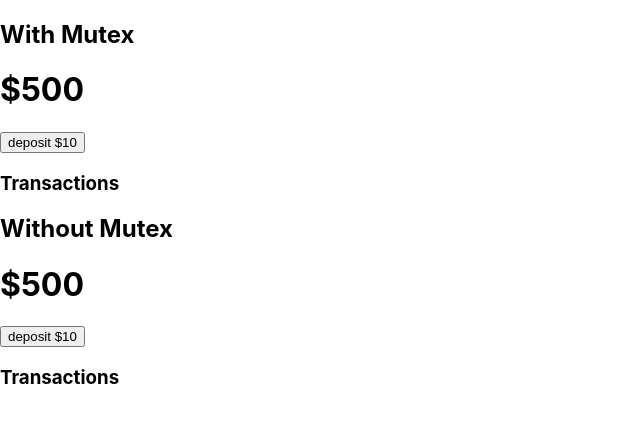
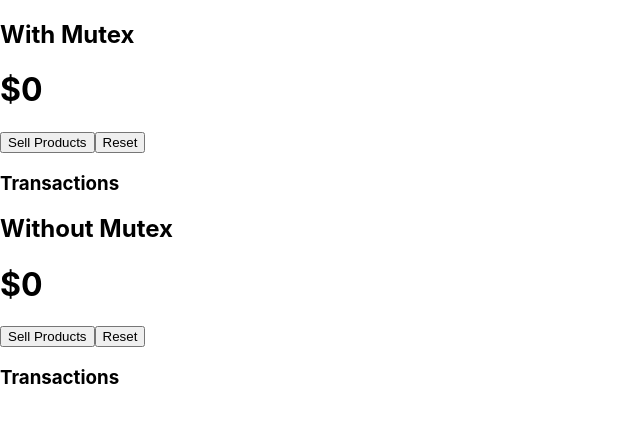
Before and after one commit to ghuong/mutex-bank-client, a React (Create React App) app: page / in a window 1280 px wide. Shown: the top 422 px of the page, without its empty margins (0-640 px from the left). Built offline with nearby package versions, Linux system fonts and the light colour scheme; the HTML template or start-up script is replaced by a standard one.

Commit message:
Simulate sales transactions with and without mutex

```diff
--- a/src/App.js
+++ b/src/App.js
@@ -3,8 +3,8 @@ import AccountDisplay from "./components/AccountDisplay";
 function App() {
   return (
     <div className="App">
-      <AccountDisplay accountName="With Mutex" startingBalance={500} />
-      <AccountDisplay accountName="Without Mutex" startingBalance={500} />
+      <AccountDisplay accountName="With Mutex" startingBalance={0} useMutex={true} />
+      <AccountDisplay accountName="Without Mutex" startingBalance={0} />
     </div>
   );
 }
--- a/src/components/AccountDisplay.js
+++ b/src/components/AccountDisplay.js
@@ -4,30 +4,43 @@ import AccountBalance from "./AccountBalance";
 import Button from "./Button";
 import TransactionsList from "./TransactionsList";
 
-const AccountDisplay = ({ accountName, startingBalance }) => {
-  const [balance, setBalance] = useState(startingBalance);
+import simulateTransactions from "../services/transactions";
+
+const AccountDisplay = ({ accountName, useMutex = false }) => {
+  const [balance, setBalance] = useState(0);
   const [transactions, setTransactions] = useState([]);
 
-  const deposit = (amount) => {
-    const newBalance = balance + amount;
-    setBalance(balance + amount);
-    setTransactions(
-      transactions.concat({
-        oldBalance: balance,
-        newBalance
-      })
-    );
+  const resetSimulation = () => {
+    setBalance(0);
+    setTransactions([]);
+  }
+
+  const runSimulatedTransactions = async () => {
+    const transactionRequests = [
+      { product: "coffee", price: 100 },
+      { product: "tea", price: 100 },
+      { product: "grapes", price: 100 },
+      { product: "olives", price: 100 },
+    ];
+    console.log("simulating...");
+    const result = await simulateTransactions(balance, transactionRequests, useMutex);
+    console.log("result", result);
+    setBalance(result.balance);
+    setTransactions(transactions.concat(result.operations));
   };
 
-  const depositAmount = 10;
   return (
     <div className="account-display">
       <div className="account-details">
         <h2>{accountName}</h2>
         <AccountBalance balance={balance} />
         <Button
-          handleClick={() => deposit(depositAmount)}
-          text={`deposit $${depositAmount}`}
+          handleClick={runSimulatedTransactions}
+          text="Sell Products"
+        />
+        <Button
+          handleClick={resetSimulation}
+          text="Reset"
         />
       </div>
       <TransactionsList transactions={transactions} />
--- a/src/components/Transaction.js
+++ b/src/components/Transaction.js
@@ -1,11 +1,11 @@
 
 const Transaction = ({ transaction }) => {
-  const { oldBalance, newBalance } = transaction;
+  const { product, operation, balance } = transaction;
 
   return (
     <li className="transaction">
-      <p>Read balance: ${oldBalance}</p>
-      <p>Updated balance to: ${newBalance}</p>
+      <h4>{product} sale</h4>
+      <p>{`${operation}: $${balance}`}</p>
     </li>
   )
 }
--- /dev/null
+++ b/src/services/mutex.js
@@ -0,0 +1,62 @@
+/**
+ * Mutex implementation using Promises to prevent race conditions in concurrent programs
+ * ! This will not prevent race conditions in parallel processes!
+ * For more, see: https://www.nodejsdesignpatterns.com/blog/node-js-race-conditions/
+ */
+function makeMutex() {
+  //* The mutually exclusive lock that only one (concurrent) task at a time may hold:
+  let _lock = Promise.resolve(); // "resolved" represents "unlocked"
+
+  /**
+   * * Attempt to acquire the currentLock
+   * @returns a promise that eventually (when it's your turn) resolves to the "unlock" function
+   * (which must be called when you're done with the mutex)
+   * ! Failure to call unlock will result in all requests waiting for the mutex to wait forever!
+   * * Usage:
+   * const unlock = await mutex.lock();
+   * try { <do critical path> } finally { unlock(); }
+   */
+  const lock = () => {
+    let myKey; // this is a function returned to caller to let them unlock once they're done
+
+    //* represents a new "locked" lock, which will only be "unlocked" once its resolved
+    const myLock = new Promise((resolve) => {
+      // unlock will release this newLock (by resolving it)
+      myKey = () => resolve(); // explicitly call resolve() w/ no args to discard a malicious caller's args
+    });
+
+    // Caller is promised the lock (once it's unlocked)
+    // THEN, the promise resolves to the unlock function for the newLock
+    const promiseOfKey = _lock.then(() => myKey);
+    // The next request will have to wait on this newLock (until caller is done and calls unlock)
+    _lock = myLock;
+    // Return promise of the unlock function, which caller should await on
+    return promiseOfKey;
+  };
+
+  /**
+   * First, wait for mutex lock, then run the passed in executor, finally, release the lock
+   * @param {Function} executor function (can be async) containing the critical code
+   * @param args arguments to pass into executor
+   * @returns return value of executor (or its fulfilled result if it's a promise)
+   * Usage: `await mutex.run(<executor function>)` or `mutex.run(..).then(result => ..)`
+   * Advanced:
+   *   const runCriticalPath = async (x, y) => { <do critical stuff> };
+   *   const runProtected = async (...args) => await mutex.run(runCriticalPath, ...args);
+   *   await runProtected("foo", "bar");
+   */
+  const run = async (executor, ...args) => {
+    const unlock = await lock();
+    try {
+      return await executor(...args);
+    } finally {
+      unlock();
+    }
+  };
+
+  return {
+    lock, run
+  };
+}
+
+export default makeMutex;
--- /dev/null
+++ b/src/services/transactions.js
@@ -0,0 +1,73 @@
+import makeMutex from "./mutex";
+
+function randomDelay() {
+  return new Promise((resolve) => setTimeout(resolve, Math.random() * 100));
+}
+
+async function loadBalance(account) {
+  await randomDelay(); // simulate delay retrieving data from db
+  return account.balance;
+}
+
+async function saveBalance(value, account) {
+  await randomDelay(); // simulate delay writing data to db
+  account.balance = value;
+}
+
+/**
+ * Sell product for $50
+ * ! Vulnerable to race conditions!
+ * @param {String} product name of product
+ */
+async function _unsafeSell(product, price, account, log) {
+  const balance = await loadBalance(account);
+  console.log(`sell ${product} - balance loaded: ${balance}`);
+  log.push({ product, price, operation: "read balance", balance });
+  const newBalance = balance + price;
+  await saveBalance(newBalance, account);
+  console.log(`sell ${product} - balance updated: ${newBalance}`);
+  log.push({
+    product,
+    price,
+    operation: "update balance",
+    balance: newBalance,
+  });
+}
+
+// wrap sell function in mutex lock:
+function makeSafeSellFunction(mutex) {
+  return async (...args) => await mutex.run(_unsafeSell, ...args);
+}
+
+/**
+ * Simulate multiple concurrent non-atomic transactions
+ * - startingBalance
+ * - transactions: list of objects { product, price }
+ * Return an object with properties:
+ * - operations: list of operations { product, price, operation, balance }
+ * - balance: ending balance
+ */
+async function simulateTransactions(
+  startingBalance,
+  transactions,
+  useMutex = false
+) {
+  const operations = [];
+  const account = { balance: startingBalance };
+
+  const mutex = makeMutex();
+
+  const sellFunction = useMutex
+    ? makeSafeSellFunction(mutex)
+    : _unsafeSell;
+
+  await Promise.all(
+    transactions.map((transaction) =>
+      sellFunction(transaction.product, transaction.price, account, operations)
+    )
+  );
+
+  return { operations, balance: account.balance };
+}
+
+export default simulateTransactions;
```
